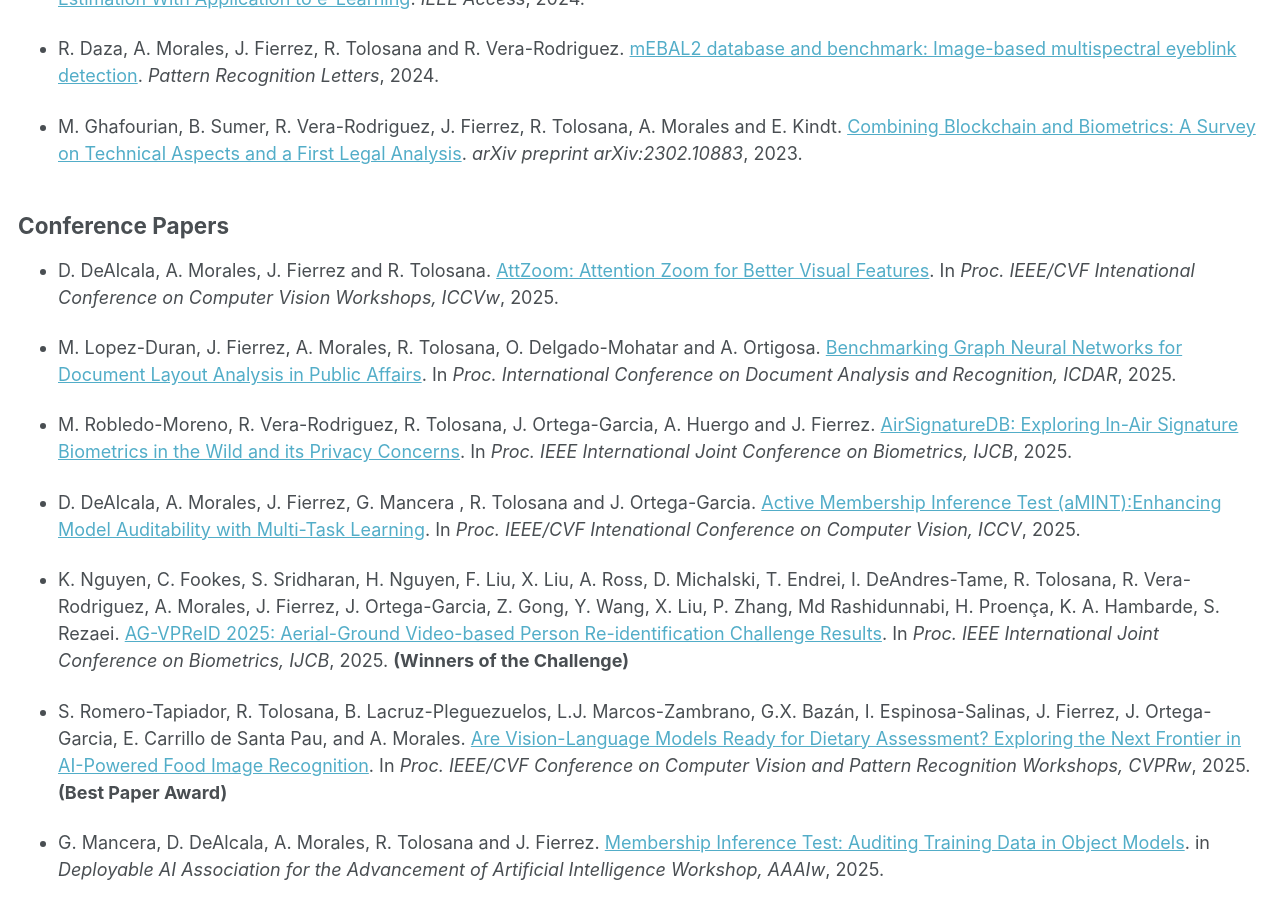
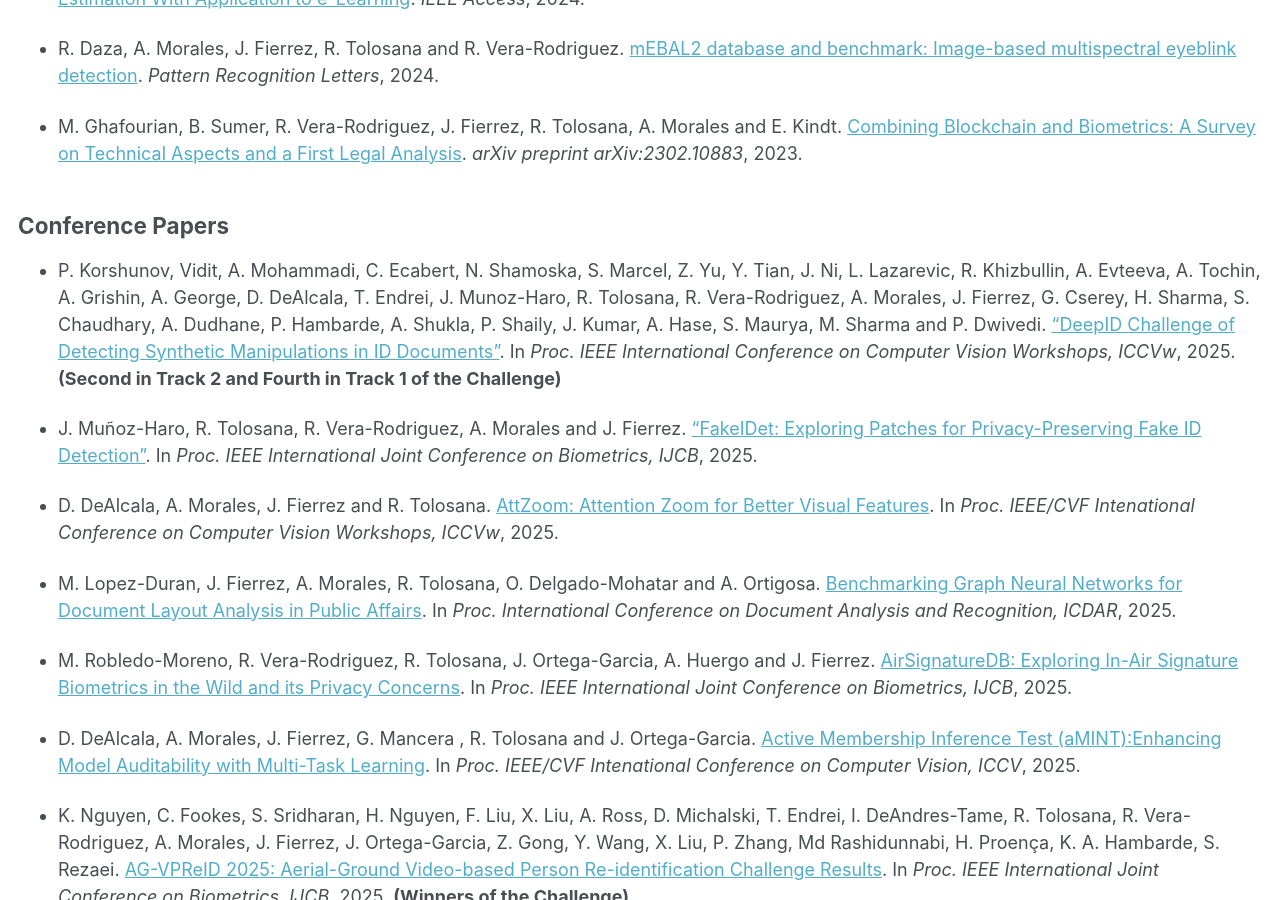
Before and after one commit to catedraeniauam/catedraeniauam.github.io, a Jekyll site: the page built from _pages/publications.md, in a window 1280 px wide and 900 px high, scrolled down 1036 px. Built offline with Jekyll 4.4.1, drawn with Linux system fonts in a browser that asks for light colours.

Commit message:
Agregamos 2 publicaciones

```diff
--- a/_pages/publications.md
+++ b/_pages/publications.md
@@ -30,6 +30,10 @@ Journal Articles
 
 Conference Papers
 -----
+
+- P. Korshunov, Vidit, A. Mohammadi, C. Ecabert, N. Shamoska, S. Marcel, Z. Yu, Y. Tian, J. Ni, L. Lazarevic, R. Khizbullin, A. Evteeva, A. Tochin, A. Grishin, A. George, D. DeAlcala, T. Endrei, J. Munoz-Haro, R. Tolosana, R. Vera-Rodriguez, A. Morales, J. Fierrez, G. Cserey, H. Sharma, S. Chaudhary, A. Dudhane, P. Hambarde, A. Shukla, P. Shaily, J. Kumar, A. Hase, S. Maurya, M. Sharma and P. Dwivedi. <a href="https://publications.idiap.ch/attachments/papers/2025/Korshunov_ICCV_2025.pdf">"DeepID Challenge of Detecting Synthetic Manipulations in ID Documents"</a>. In *Proc. IEEE International Conference on Computer Vision Workshops, ICCVw*, 2025. **(Second in Track 2 and Fourth in Track 1 of the Challenge)**
+
+- J. Muñoz-Haro, R. Tolosana, R. Vera-Rodriguez, A. Morales and J. Fierrez. <a href="https://arxiv.org/abs/2504.07761">“FakeIDet: Exploring Patches for Privacy-Preserving Fake ID Detection”</a>. In *Proc. IEEE International Joint Conference on Biometrics, IJCB*, 2025.
 
 - D. DeAlcala, A. Morales, J. Fierrez and R. Tolosana. <a href="https://arxiv.org/abs/2508.03625">AttZoom: Attention Zoom for Better Visual Features</a>. In *Proc. IEEE/CVF Intenational Conference on Computer Vision Workshops, ICCVw*, 2025.
 
```
